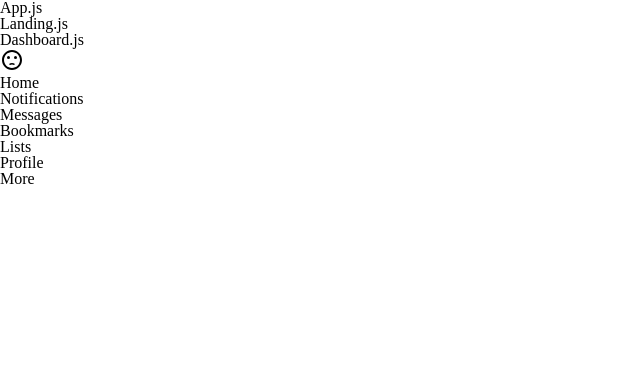
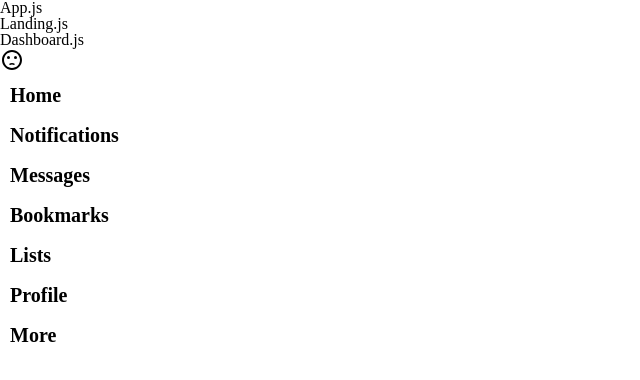
Before and after one commit to tkhai03/Bitter, a React (Create React App) app: page /#/dashboard in a window 1280 px wide. Shown: the top 380 px of the page, without its empty margins (0-640 px from the left). Built offline with nearby package versions, Linux system fonts and the light colour scheme.

Commit message:
sidebar progress

```diff
--- a/src/App.css
+++ b/src/App.css
@@ -1,3 +1,8 @@
 .App {
   text-align: center;
 }
+
+body {
+  --bitter-color: lightblue;
+  --bitter-background: white;
+}
--- a/src/Components/Dashboard/Sidebar.js
+++ b/src/Components/Dashboard/Sidebar.js
@@ -1,7 +1,9 @@
 import React from 'react'
 import './Sidebar.css'
 import SentimentDissatisfiedIcon from '@material-ui/icons/SentimentDissatisfied';
+import NotificationsNoneIcon from '@material-ui/icons/NotificationsNone';
 import SidebarOption from './SidebarOption'
+import {Button} from '@material-ui/core'
 
 function Sidebar() {
     return(
--- a/src/Components/Dashboard/SidebarOption.css
+++ b/src/Components/Dashboard/SidebarOption.css
@@ -0,0 +1,19 @@
+.sidebarOption{
+    display: flex;
+    align-items: center;
+    cursor: pointer;
+    padding: 10px;
+}
+
+.sidebarOption:hover {
+    background-color: #6A6AC4;
+    border-radius: 30px;
+    color: #B1B1EE;
+    transition: color 150ms ease-out;
+}
+
+.sidebarOption > h2 {
+    font-weight: 800;
+    font-size: 20px;
+    margin-right: 20px;
+}
--- a/src/Components/Dashboard/SidebarOption.js
+++ b/src/Components/Dashboard/SidebarOption.js
@@ -2,9 +2,10 @@ import React from 'react'
 import './SidebarOption.css'
 
 
-function SidebarOption({text, Icon}){
+function SidebarOption({text}){
+
     return(
-        <div className='SidebarOption'>
+        <div className='sidebarOption'>
            <h2>{text}</h2>
         </div>
     )
```
